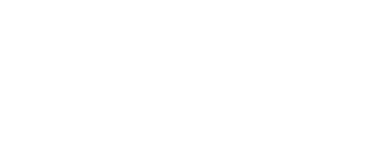
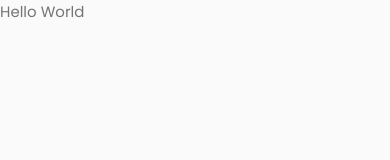
Before and after one commit to karlagoo/Portfolio, a React (Create React App) app: page / in a window 390 px wide. Shown: the top 160 px of the page. Built offline with nearby package versions, Linux system fonts and the light colour scheme.

Commit message:
imported styling

```diff
--- a/public/index.html
+++ b/public/index.html
@@ -5,24 +5,12 @@
     <link rel="icon" href="%PUBLIC_URL%/favicon.ico" />
     <meta name="viewport" content="width=device-width, initial-scale=1" />
     <meta name="theme-color" content="#000000" />
-    <meta
-      name="description"
-      content="Web site created using create-react-app"
-    />
-    <link rel="apple-touch-icon" href="%PUBLIC_URL%/logo192.png" />
-    <!--
-      manifest.json provides metadata used when your web app is installed on a
-      user's mobile device or desktop. See https://developers.google.com/web/fundamentals/web-app-manifest/
-    -->
-    <!--
-      Notice the use of %PUBLIC_URL% in the tags above.
-      It will be replaced with the URL of the `public` folder during the build.
-      Only files inside the `public` folder can be referenced from the HTML.
+    <!--=================================BOXICONS====================================-->
+    <link href='https://unpkg.com/boxicons@2.1.4/css/boxicons.min.css' rel='stylesheet'>
 
-      Unlike "/favicon.ico" or "favicon.ico", "%PUBLIC_URL%/favicon.ico" will
-      work correctly both with client-side routing and a non-root public URL.
-      Learn how to configure a non-root public URL by running `npm run build`.
-    -->
+    <!--==================================UNICONS=====================================-->
+    <link rel="stylesheet" href="https://unicons.iconscout.com/release/v4.0.8/css/line.css">
+
     <title>React App</title>
   </head>
   <body>
--- a/src/App.css
+++ b/src/App.css
@@ -1,38 +1,217 @@
-.App {
+/*=============== GOOGLE FONTS ===============*/
+@import url('https://fonts.googleapis.com/css2?family=Bricolage+Grotesque&family=Catamaran&family=Lato&family=Montserrat:wght@400;500&family=Poppins:wght@400;500;600&family=Rubik:wght@400;500;700&family=Work+Sans:wght@100&display=swap');
+
+/*=============== VARIABLES CSS ===============*/
+:root {
+  --header-height: 3rem;
+
+  /*========== Colors ==========*/
+  /*Color mode HSL(hue, saturation, lightness)*/
+  --hue: 0;
+  --sat: 0%;
+  --title-color: hsl(var(--hue), var(--sat), 20%);
+  --title-color-dark: hsl(var(--hue), var(--sat), 0%);
+  --text-color: hsl(var(--hue), var(--sat), 46%);
+  --body-color: hsl(var(--hue), var(--sat), 98%);
+  --container-color: #fff;
+
+  /*========== Font and typography ==========*/
+  --body-font: "Poppins", sans-serif;
+
+  /*.5rem = 8px | 1rem = 16px ...*/
+  --big-font-size: 3.5rem;
+  --h1-font-size: 2.25rem;
+  --h2-font-size: 1.5rem;
+  --h3-font-size: 1.25rem;
+  --normal-font-size: 1rem;
+  --small-font-size: 0.875rem;
+  --smaller-font-size: 0.813rem;
+  --tiny-font-size: 0.625rem;
+
+  /*========== Font weight ==========*/
+  --font-normal: 400;
+  --font-medium: 500;
+  --font-semi-bold: 600;
+
+  /*========== Bottom Margins ==========*/
+  /*.5rem = 8px | 1rem = 16px ...*/
+  --mb-0-25: 0.25rem;
+  --mb-0-5: 0.5rem;
+  --mb-0-75: 0.75rem;
+  --mb-1: 1rem;
+  --mb-1-5: 1.5rem;
+  --mb-2: 2rem;
+  --mb-2-5: 2.5rem;
+  --mb-3: 3rem;
+
+  /*========== z index ==========*/
+  --z-tooltip: 10;
+  --z-fixed: 100;
+  --z-modal: 1000;
+}
+
+/* Responsive typography */
+@media screen and (max-width: 992px) {
+  :root {
+    --big-font-size: 2.75rem;
+    --h1-font-size: 1.5rem;
+    --h2-font-size: 1.25rem;
+    --h3-font-size: 1rem;
+    --normal-font-size: 0.938rem;
+    --small-font-size: 0.813rem;
+    --smaller-font-size: 0.75rem;
+  }
+}
+
+/*=============== BASE ===============*/
+* {
+  margin: 0;
+  padding: 0;
+  box-sizing: border-box;
+}
+
+html {
+  scroll-behavior: smooth;
+}
+
+body,
+button,
+input,
+textarea {
+  font-family: var(--body-font);
+  font-size: var(--normal-font-size);
+}
+
+body {
+  background-color: var(--body-color);
+  color: var(--text-color);
+}
+
+h1,
+h2,
+h3 {
+  color: var(--title-color);
+  font-weight: var(--font-semi-bold);
+}
+
+ul {
+  list-style: none;
+}
+
+a {
+  text-decoration: none;
+}
+
+button {
+  cursor: pointer;
+  border: none;
+  outline: none;
+}
+
+img {
+  max-width: 100%;
+  height: auto;
+}
+
+/*=============== REUSABLE CSS CLASSES ===============*/
+.section {
+  padding: 6rem 0 2rem;
+}
+
+.section__title {
+  font-size: var(--h1-font-size);
+  color: var(--title-color);
+}
+
+.section__subtitle {
+  display: block;
+  font-size: var(--small-font-size);
+  margin-bottom: 4rem;
+}
+
+.section__title,
+.section__subtitle {
   text-align: center;
 }
 
-.App-logo {
-  height: 40vmin;
-  pointer-events: none;
+/*=============== LAYOUT ===============*/
+.container {
+  max-width: 968px;
+  margin-left: auto;
+  margin-right: auto;
 }
 
-@media (prefers-reduced-motion: no-preference) {
-  .App-logo {
-    animation: App-logo-spin infinite 20s linear;
+.grid {
+  display: grid;
+  gap: 1.5rem;
+}
+
+/*=============== BUTTONS ===============*/
+.button {
+  display: inline-block;
+  background-color: var(--title-color);
+  color: var(--container-color);
+  padding: 1.25rem 2rem;
+  border-radius: 1rem;
+  font-weight: var(--font-medium);
+}
+
+.button:hover {
+  background-color: var(--title-color-dark);
+}
+
+.button__icon {
+  margin-left: var(--mb-0-5);
+}
+
+.button--flex {
+  display: inline-flex;
+  align-items: center;
+}
+
+/*=============== BREAKPOINTS ===============*/
+/* For large devices */
+@media screen and (max-width: 992px) {
+  .container {
+    margin-left: var(--mb-1-5);
+    margin-right: var(--mb-1-5);
+  }
+
+  .button {
+    padding: 1rem 1.75rem;
+  }
+
+  .button__icon {
+    width: 22px;
+    height: 22px;
   }
 }
 
-.App-header {
-  background-color: #282c34;
-  min-height: 100vh;
-  display: flex;
-  flex-direction: column;
-  align-items: center;
-  justify-content: center;
-  font-size: calc(10px + 2vmin);
-  color: white;
+/* For medium devices */
+@media screen and (max-width: 768px) {
+  body {
+    margin: 0 0 var(--header-height) 0;
+  }
+
+  .section {
+    padding: 2rem 0 4rem;
+  }
+
+  .section__subtitle {
+    margin-bottom: var(--mb-3);
+  }
 }
 
-.App-link {
-  color: #61dafb;
-}
+@media screen and (max-width: 576px) {}
 
-@keyframes App-logo-spin {
-  from {
-    transform: rotate(0deg);
+/* For small devices */
+@media screen and (max-width: 350px) {
+  :root {
+    --big-font-size: 2.25rem;
   }
-  to {
-    transform: rotate(360deg);
+
+  .container {
+    margin-left: var(--mb-1);
+    margin-right: var(--mb-1);
   }
 }
--- a/src/App.js
+++ b/src/App.js
@@ -3,6 +3,7 @@ import './App.css';
 function App() {
   return (
     <div className="App">
+      <p>Hello World</p>
     </div>
   );
 }
```
Also changed, not shown: src/assets/about.jpg (added), 1 other file (tests, documents, lock files or other folders).
